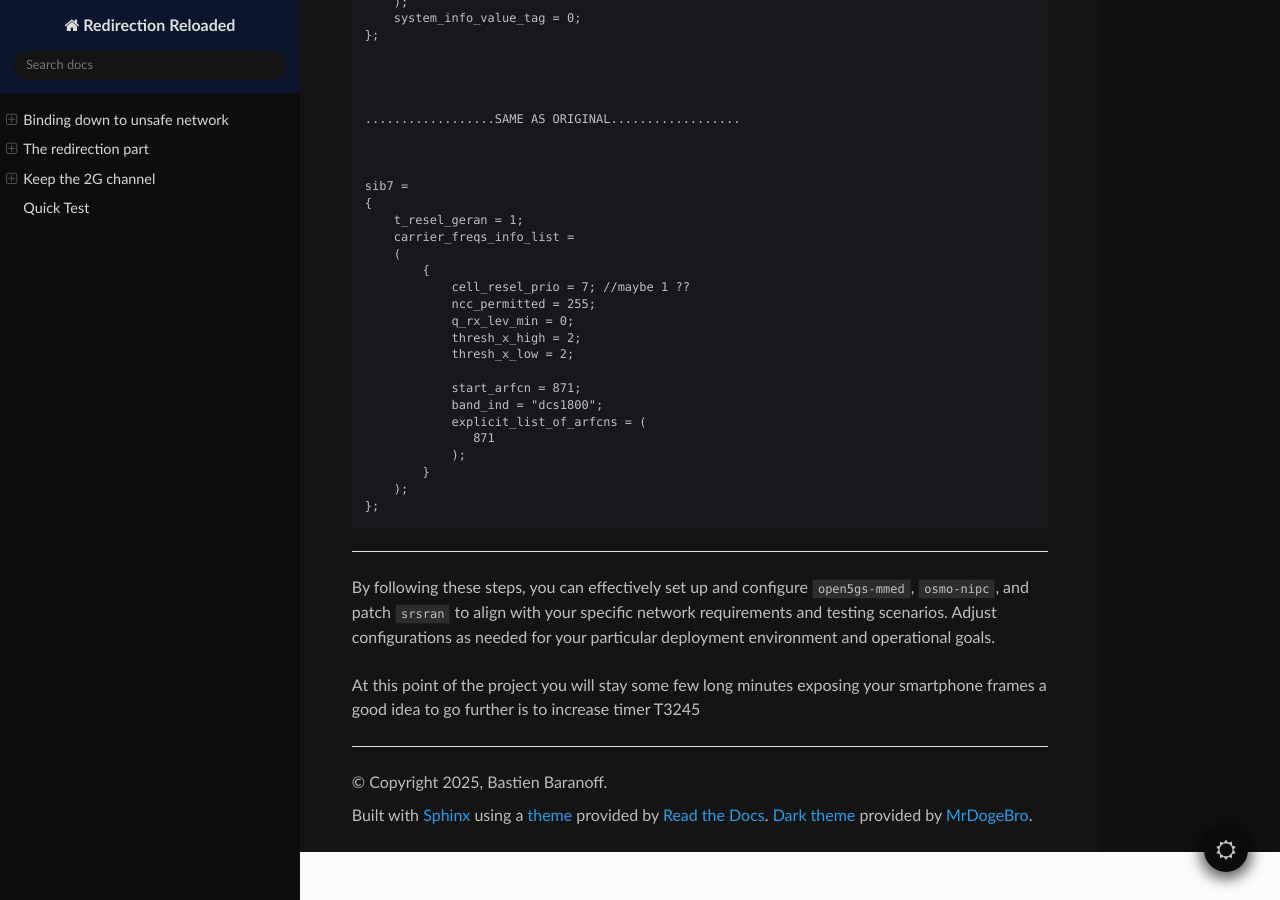
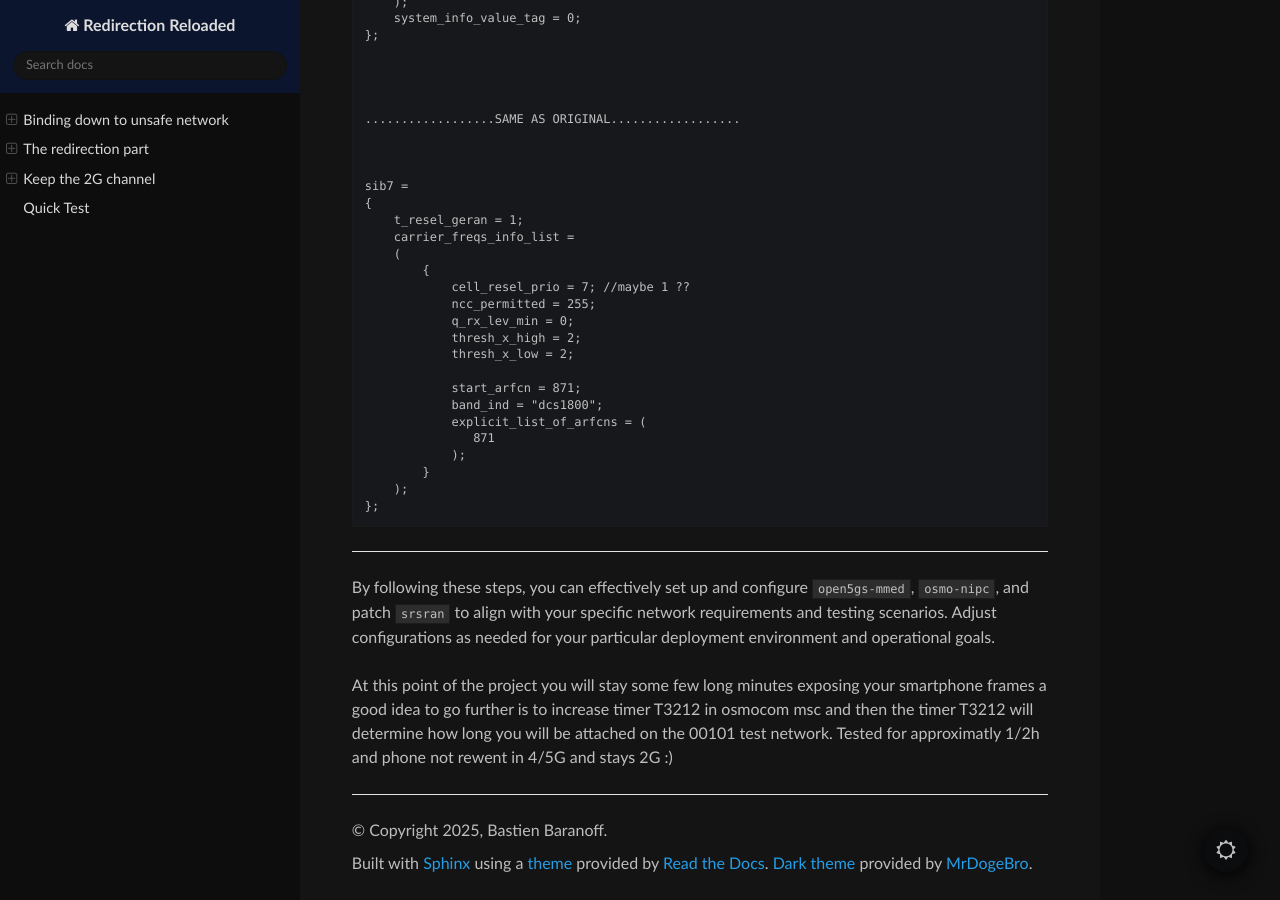
Before and after one commit to bbaranoff/binding-down-to-gsm, a Sphinx documentation site: the page built from docs/index.rst, in a window 1280 px wide and 900 px high, scrolled down 10221 px. Built offline with Sphinx 7.4.7 and the Read the Docs theme 3.1.0, drawn with Linux system fonts in a browser that asks for light colours.

Commit message:
Update index.rst

```diff
--- a/docs/index.rst
+++ b/docs/index.rst
@@ -593,4 +593,5 @@ operational goals.
 
 At this point of the project you will stay some few long minutes
 exposing your smartphone frames a good idea to go further is to increase timer
-T3245
+T3212 in osmocom msc and then the timer T3212 will determine how long you will be attached on the 00101 test network.
+Tested for approximatly 1/2h and phone not rewent in 4/5G and stays 2G :)
```
